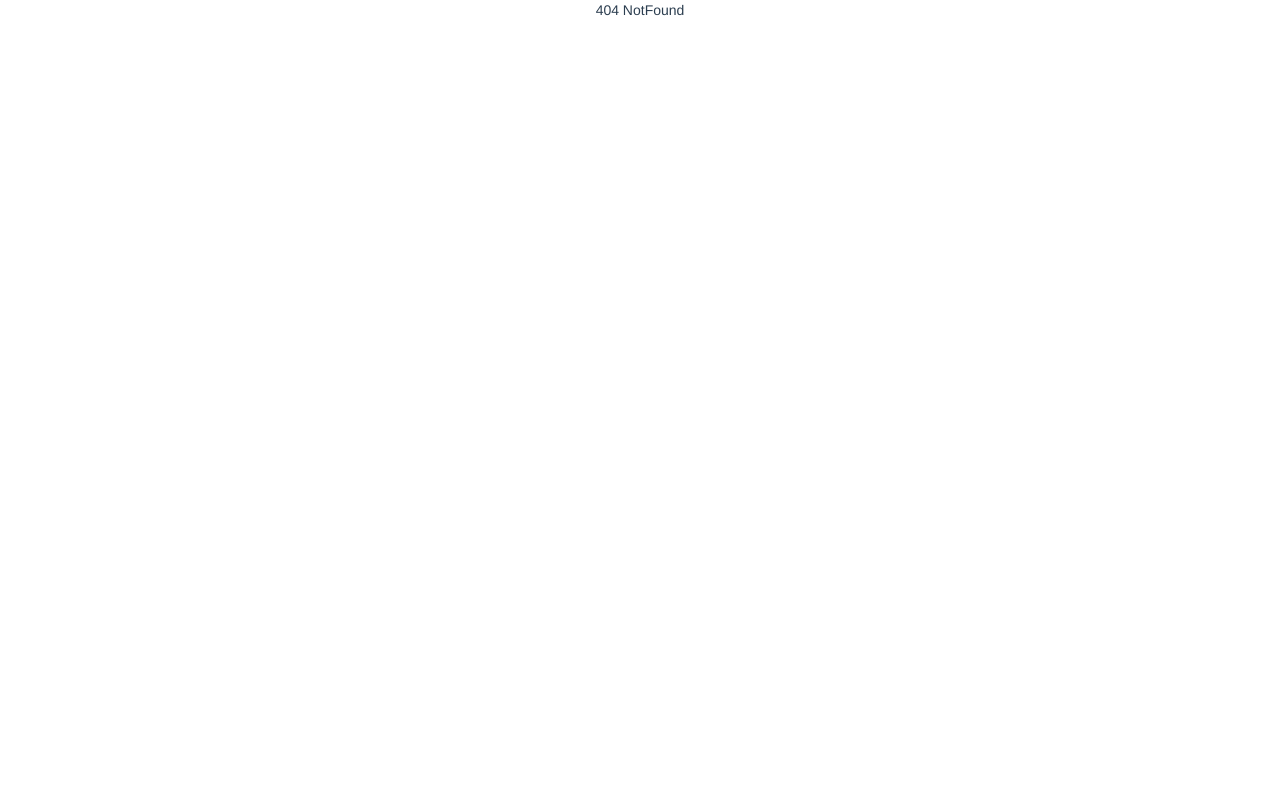
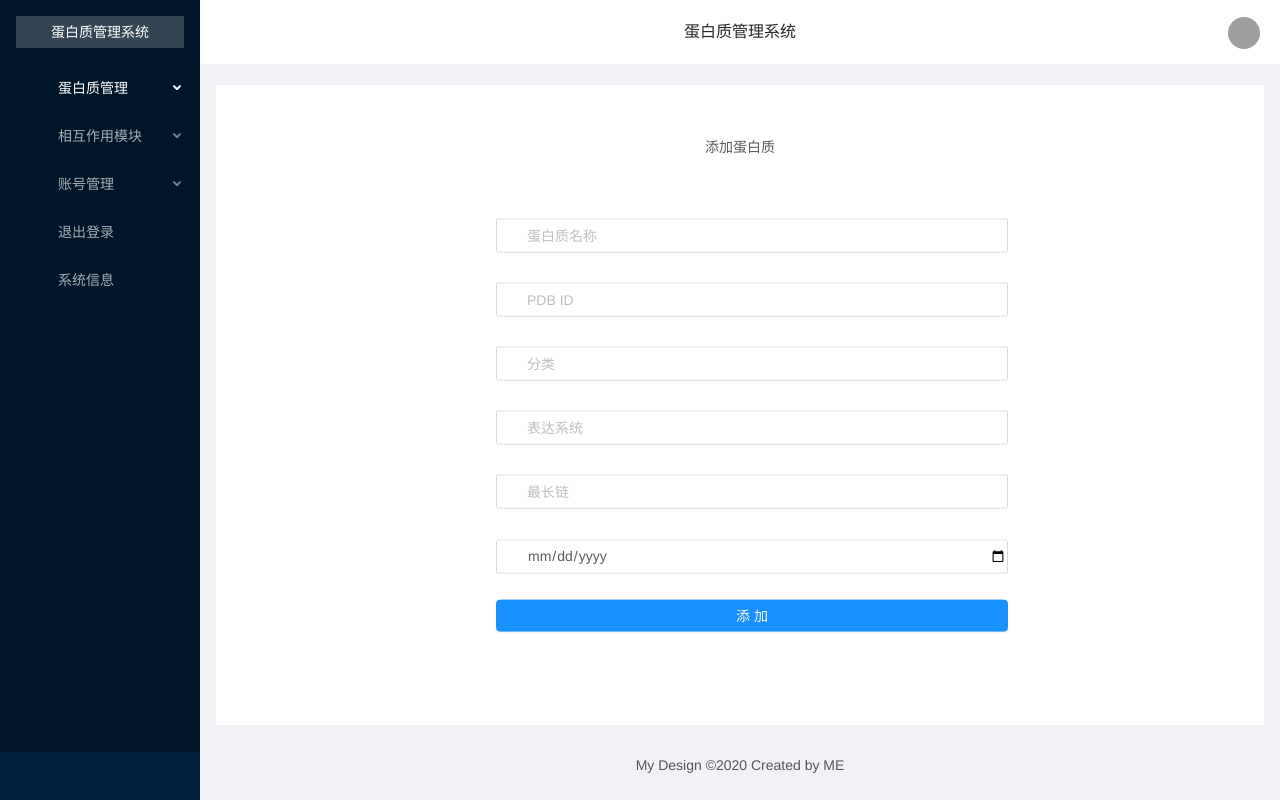
Before and after one commit to Forkeep/Protein-Manage, a Vue app: page /protein-manage/add in a window 1280 px wide. Before the commit this address had no page. Built offline with nearby package versions, Linux system fonts and the light colour scheme; sample sign-in values are in the browser's storage; grey boxes are pictures that could not be loaded.

Commit message:
蛋白质增加工呢过

```diff
--- a/src/layouts/BaseLayout.vue
+++ b/src/layouts/BaseLayout.vue
@@ -24,7 +24,7 @@
             <router-link to="/protein-manage/chain">蛋白质信息</router-link>
           </a-menu-item>
           <a-menu-item key="2" v-show="isAdmin">
-            <router-link to="/protein-manage/props">添加蛋白质</router-link>
+            <router-link to="/protein-manage/add">添加蛋白质</router-link>
           </a-menu-item>
         </a-sub-menu>
         <a-sub-menu key="sub2">
--- a/src/main.js
+++ b/src/main.js
@@ -12,7 +12,8 @@ import {
   Avatar,
   Dropdown,
   Checkbox,
-  Table
+  Table,
+  PageHeader
 } from "ant-design-vue";
 
 Vue.config.productionTip = false;
@@ -26,6 +27,7 @@ Vue.use(Avatar);
 Vue.use(Dropdown);
 Vue.use(Checkbox);
 Vue.use(Table);
+Vue.use(PageHeader);
 
 new Vue({
   router,
--- a/src/router/index.js
+++ b/src/router/index.js
@@ -86,11 +86,11 @@ const routes = [
           )
       },
       {
-        path: "/protein-manage/props",
+        path: "/protein-manage/add",
         name: "props",
         component: () =>
           import(
-            /* webpackChunkName: "protein" */ "../views/ProteinManage/ProteinProps"
+            /* webpackChunkName: "protein" */ "../views/ProteinManage/ProteinAdd"
           )
       }
     ]
--- /dev/null
+++ b/src/views/ProteinManage/ProteinAdd.vue
@@ -0,0 +1,127 @@
+<template>
+  <div>
+    <a-page-header>添加蛋白质</a-page-header>
+    <div class="addProteinWrapper">
+      <a-form
+        id="components-form-demo-normal-login"
+        :form="form"
+        class="login-form"
+      >
+        <a-form-item>
+          <a-input placeholder="蛋白质名称" v-model="name">
+            <a-icon
+              slot="prefix"
+              type="plus-circle"
+              style="color: rgba(0,0,0,.25)"
+            />
+          </a-input>
+        </a-form-item>
+        <a-form-item>
+          <a-input placeholder="PDB ID" v-model="pdb_id">
+            <a-icon slot="prefix" type="lock" style="color: rgba(0,0,0,.25)" />
+          </a-input>
+        </a-form-item>
+        <a-form-item>
+          <a-input placeholder="分类" v-model="class_type">
+            <a-icon
+              slot="prefix"
+              type="appstore"
+              style="color: rgba(0,0,0,.25)"
+            />
+          </a-input>
+        </a-form-item>
+        <a-form-item>
+          <a-input placeholder="表达系统" v-model="express">
+            <a-icon
+              slot="prefix"
+              type="deployment-unit"
+              style="color: rgba(0,0,0,.25)"
+            />
+          </a-input>
+        </a-form-item>
+        <a-form-item>
+          <a-input placeholder="最长链" v-model="max">
+            <a-icon
+              slot="prefix"
+              type="deployment-unit"
+              style="color: rgba(0,0,0,.25)"
+            />
+          </a-input>
+        </a-form-item>
+        <a-form-item>
+          <a-input type="date" placeholder="发行时间" v-model="datetime">
+            <a-icon slot="prefix" type="table" style="color: rgba(0,0,0,.25)" />
+          </a-input>
+        </a-form-item>
+        <a-button
+          type="primary"
+          html-type="submit"
+          class="login-form-button"
+          @click="addProtein"
+        >
+          添加
+        </a-button>
+      </a-form>
+    </div>
+  </div>
+</template>
+
+<script lang="js">
+export default {
+  data() {
+    return {
+      proteinList: [],
+      name: '',
+      pdb_id: '',
+      class_type: '',
+      express: '',
+      datetime: '',
+      max: '',
+      newProtein: []
+    }
+  },
+  beforeCreate() {
+    this.form = this.$form.createForm(this, {name: 'normal_login'});
+  },
+  mounted() {
+    this.proteinList = JSON.parse(window.localStorage.getItem('proteinItem'));
+  },
+  methods: {
+    addProtein() {
+      if (this.name === '' || this.pdb_id === '' || this.class_type === '' || this.express === '' || this.datetime === '' || this.max === '') {
+        alert('请确保信息完整！');
+      } else {
+        this.datetime = this.datetime.replace(/-/g, '/');
+        this.newProtein.push(this.name);
+        this.newProtein.push(this.pdb_id);
+        this.newProtein.push(this.class_type);
+        this.newProtein.push(this.express);
+        this.newProtein.push(this.datetime);
+        this.newProtein.push(this.max);
+        this.proteinList.push(this.newProtein);
+        window.localStorage.setItem('proteinItem',JSON.stringify(this.proteinList));
+        this.$router.push('/protein-manage/chain');
+      }
+    }
+  },
+};
+</script>
+
+<style lang="less" scoped>
+.addProteinWrapper {
+  width: 40vw;
+  transform: translateX(50%) translateY(10%);
+}
+
+#components-form-demo-normal-login .login-form {
+  max-width: 300px;
+}
+
+#components-form-demo-normal-login .login-form-forgot {
+  float: right;
+}
+
+#components-form-demo-normal-login .login-form-button {
+  width: 100%;
+}
+</style>
--- a/src/views/ProteinManage/ProteinItem.vue
+++ b/src/views/ProteinManage/ProteinItem.vue
@@ -17,7 +17,7 @@
         </a-button>
       </template>
     </a-table>
-    <router-link to="" v-show="currentUser.admin === '1'">
+    <router-link to="/protein-manage/add" v-show="currentUser.admin === '1'">
       <a-button type="primary"> 添加蛋白质</a-button>
     </router-link>
   </div>
@@ -62,7 +62,7 @@ export default {
       currentUser: {}
     }
   },
-  created() {
+  mounted() {
     this.currentUser = JSON.parse(window.localStorage.getItem('currentUser'));
     this.proteinList = JSON.parse(window.localStorage.getItem('proteinItem') || '[\n' +
       '["恶性T细胞扩增序列蛋白","3R90","RNA结合蛋白","大肠杆菌BL21（DE3）","2011/4/13","L"],\n' +
@@ -106,7 +106,7 @@ export default {
     delProteinItem(id) {
       this.proteinList.splice(id, 1);
       window.localStorage.setItem('proteinItem', JSON.stringify(this.proteinList));
-      this.$router.push('/system-introduce')
+      this.$router.go(0);
     }
   }
 }
--- a/src/views/ProteinManage/ProteinProps.vue
+++ /dev/null
@@ -1,9 +0,0 @@
-<template>
-  <div>
-    蛋白质属性
-  </div>
-</template>
-
-<script lang="js"></script>
-
-<style lang="scss" scoped></style>
```
